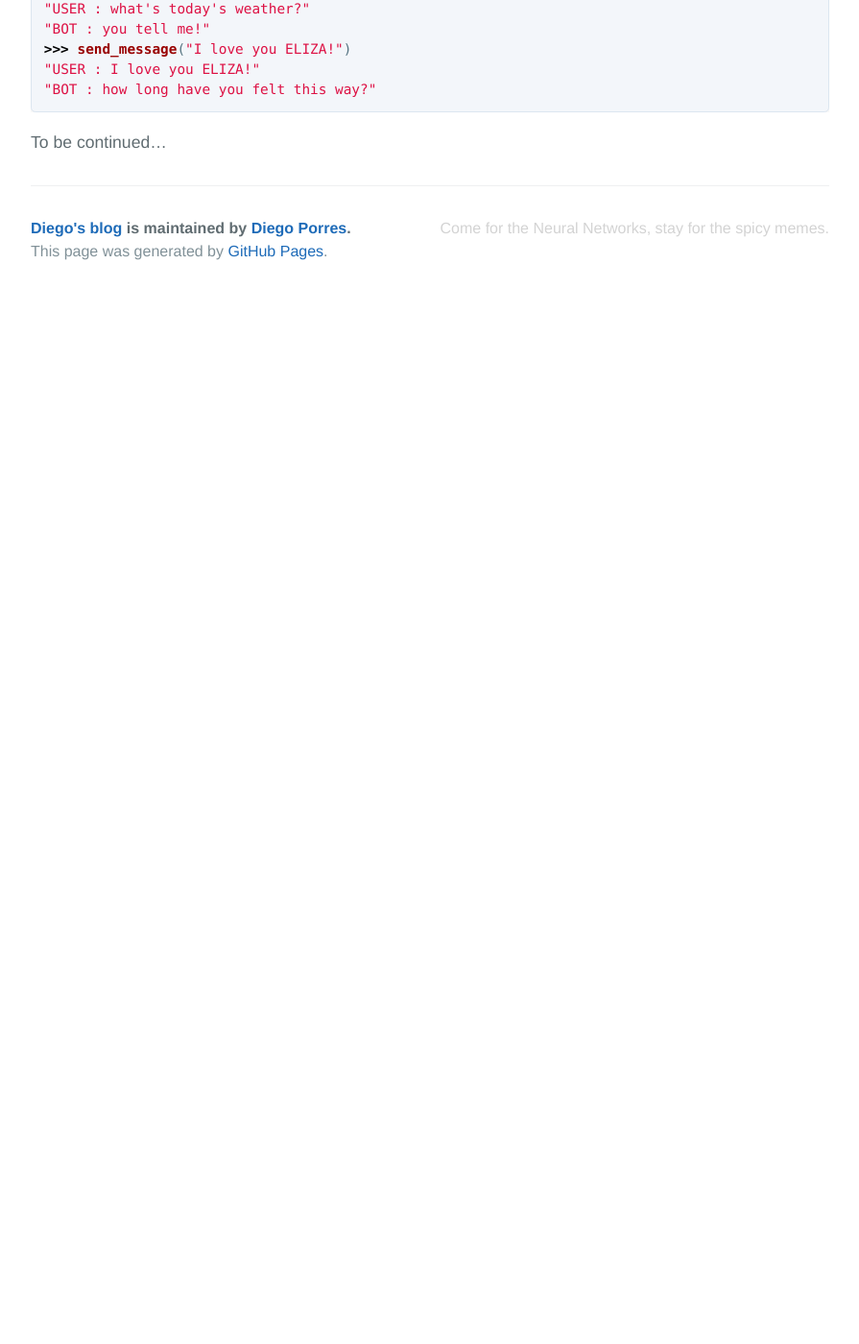
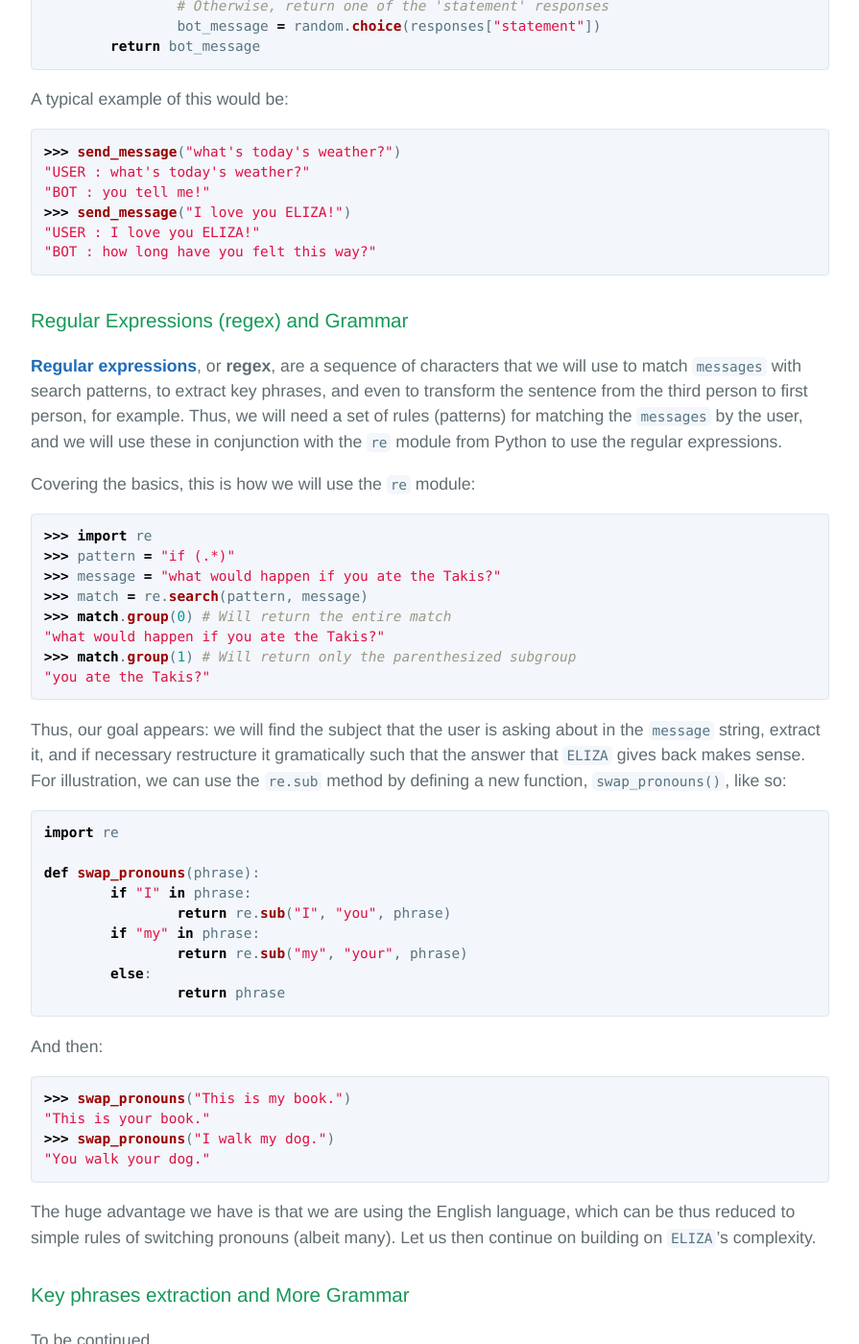
Before and after one commit to PDillis/pdillis.github.io, a Jekyll site: the page built from _posts/2018-04-23-PythonChatbot0.markdown, in a window 1280 px wide and 1400 px high, scrolled down 8040 px. Shown: the whole window at 96% size, without its empty margins (192-1087 px from the left). Built offline with Jekyll 4.4.1, drawn with Linux system fonts in a browser that asks for light colours; before the commit the page ends 8346 px from its top, so only the background shows below that; some of the changed text lies outside the part shown.

Commit message:
Update 2018-04-23-PythonChatbot0.markdown

````diff
--- a/_posts/2018-04-23-PythonChatbot0.markdown
+++ b/_posts/2018-04-23-PythonChatbot0.markdown
@@ -99,9 +99,11 @@ For example, we have the following input and output:
 >>> send_message("wtf")
 ```
 
+### On the Origin of Conversation
+
 At this point, any normal human being would end the conversation, and rightly so. While the [Echo Effect](http://journals.sagepub.com/doi/abs/10.1177/0261927X13506906) might have shown some promise, the extreme case we are dealing with now of repeating back everything is detrimental at best; the bot can pretend to be another user only so far.
 
-This version of `ELIZA` lacks everything by which we judge a conversation with another human, perhaps even moreso a machine, as being meaningful or memorable, even less having the personality that Weizenbaum's secretary described that the original ELIZA had. Personality is essential to any chatbot, indeed to any human! This is subconciously expected by the user: if it does not meet our expectations, then we shy away from it (like I used to do), and this is why I particularly despise call centers and the scripts that they demand their customer representatives/salesmen to not deviate from.
+The current version of `ELIZA` lacks everything by which we judge a conversation with another human, perhaps even moreso a machine, as being meaningful or memorable, even less having the personality that Weizenbaum's secretary described that the original ELIZA had. Personality is essential to any chatbot, indeed to any human! This is subconciously expected by the user: if it does not meet our expectations, then we shy away from it (like I used to do), and this is why I particularly despise call centers and the scripts that they demand their customer representatives/salesmen to not deviate from.
 
 <div class="polaroid">
 	<img src="https://images.pexels.com/photos/41280/agent-business-call-center-41280.jpeg" alt="Your worst nightmare" width="324" height="487" class = "center">
@@ -144,6 +146,10 @@ Thus:
 "ELIZA: default message"
 >>> send_message("how insightful!")
 ```
+
+Perhaps this subsection title promised too much, but we can do better.
+
+### Adding Complexity
 
 We note that this solution has a weakness, in that if the user does not input *exactly* any of the keys in the `responses` dictionary, then we wouldn't get a response. That's why we introduced the `"default"` key with a `"default message"`, akin to what [Google Assistant](https://assistant.google.com/) does when the user asks something it cannot do, or when it doesn't understand the command. This default message will be later edited to say something more helpful for the user.
 
@@ -242,4 +248,48 @@ A typical example of this would be:
 "BOT : how long have you felt this way?"
 ```
 
+### Regular Expressions (regex) and Grammar
+
+[**Regular expressions**](https://en.wikipedia.org/wiki/Regular_expression), or **regex**, are a sequence of characters that we will use to match `messages` with search patterns, to extract key phrases, and even to transform the sentence from the third person to first person, for example. Thus, we will need a set of rules (patterns) for matching the `messages` by the user, and we will use these in conjunction with the [`re`](https://docs.python.org/3.5/library/re.html) module from Python to use the regular expressions.
+
+Covering the basics, this is how we will use the `re` module:
+
+```python
+>>> import re
+>>> pattern = "if (.*)"
+>>> message = "what would happen if you ate the Takis?"
+>>> match = re.search(pattern, message)
+>>> match.group(0) # Will return the entire match
+"what would happen if you ate the Takis?"
+>>> match.group(1) # Will return only the parenthesized subgroup
+"you ate the Takis?"
+```
+
+Thus, our goal appears: we will find the subject that the user is asking about in the `message` string, extract it, and if necessary restructure it gramatically such that the answer that `ELIZA` gives back makes sense. For illustration, we can use the [`re.sub`](https://docs.python.org/3.5/library/re.html#re.sub) method by defining a new function, `swap_pronouns()`, like so:
+
+```python
+import re
+
+def swap_pronouns(phrase):
+	if "I" in phrase:
+		return re.sub("I", "you", phrase)
+	if "my" in phrase:
+		return re.sub("my", "your", phrase)
+	else:
+		return phrase
+```
+
+And then:
+
+```python
+>>> swap_pronouns("This is my book.")
+"This is your book."
+>>> swap_pronouns("I walk my dog.")
+"You walk your dog."
+```
+
+The huge advantage we have is that we are using the English language, which can be thus reduced to simple rules of switching pronouns (albeit many). Let us then continue on building on `ELIZA`'s complexity.
+
+### Key phrases extraction and More Grammar
+
 To be continued...
````
